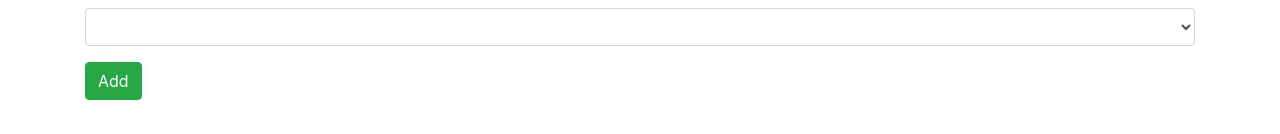
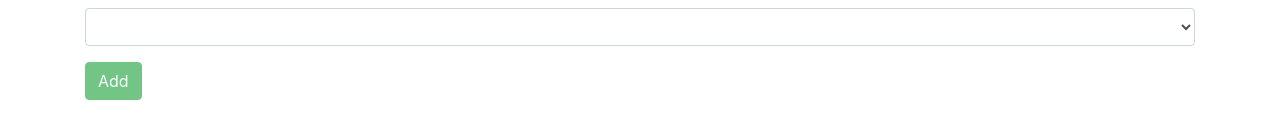
Before and after one commit to OlhaSkorupska/Rd_2017-2018, an Angular app in the folder angular-app/: page / in a window 1280 px wide. Shown: the part 710-844 px from the top of the page. Built offline with nearby package versions, Linux system fonts and the light colour scheme; what angular-font-awesome would draw is missing.

Commit message:
HW1_Angular: validation form (submit)

```diff
--- a/angular-app/src/app/form-recipe/form-recipe.component.html
+++ b/angular-app/src/app/form-recipe/form-recipe.component.html
@@ -1,5 +1,5 @@
 <div class="container">
-    <form>
+    <form (ngSubmit)="onSubmit()" #recipeForm="ngForm">
       <div class="form-group">
         <label for="title">Title</label>
         <input type="text" class="form-control" id="title" name="title" #title="ngModel"
@@ -52,6 +52,6 @@
         </div>
       </div>
 
-      <button type="submit" class="btn btn-success">Add</button>
+      <button type="submit" class="btn btn-success" [disabled]="!recipeForm.form.valid">Add</button>
     </form>
   </div>
--- a/angular-app/src/app/form-recipe/form-recipe.component.ts
+++ b/angular-app/src/app/form-recipe/form-recipe.component.ts
@@ -13,5 +13,7 @@ export class FormRecipeComponent implements OnInit {
 
   ngOnInit() {
   }
-
+  onSubmit() {
+    console.log(this.model);
 }
+}
```
